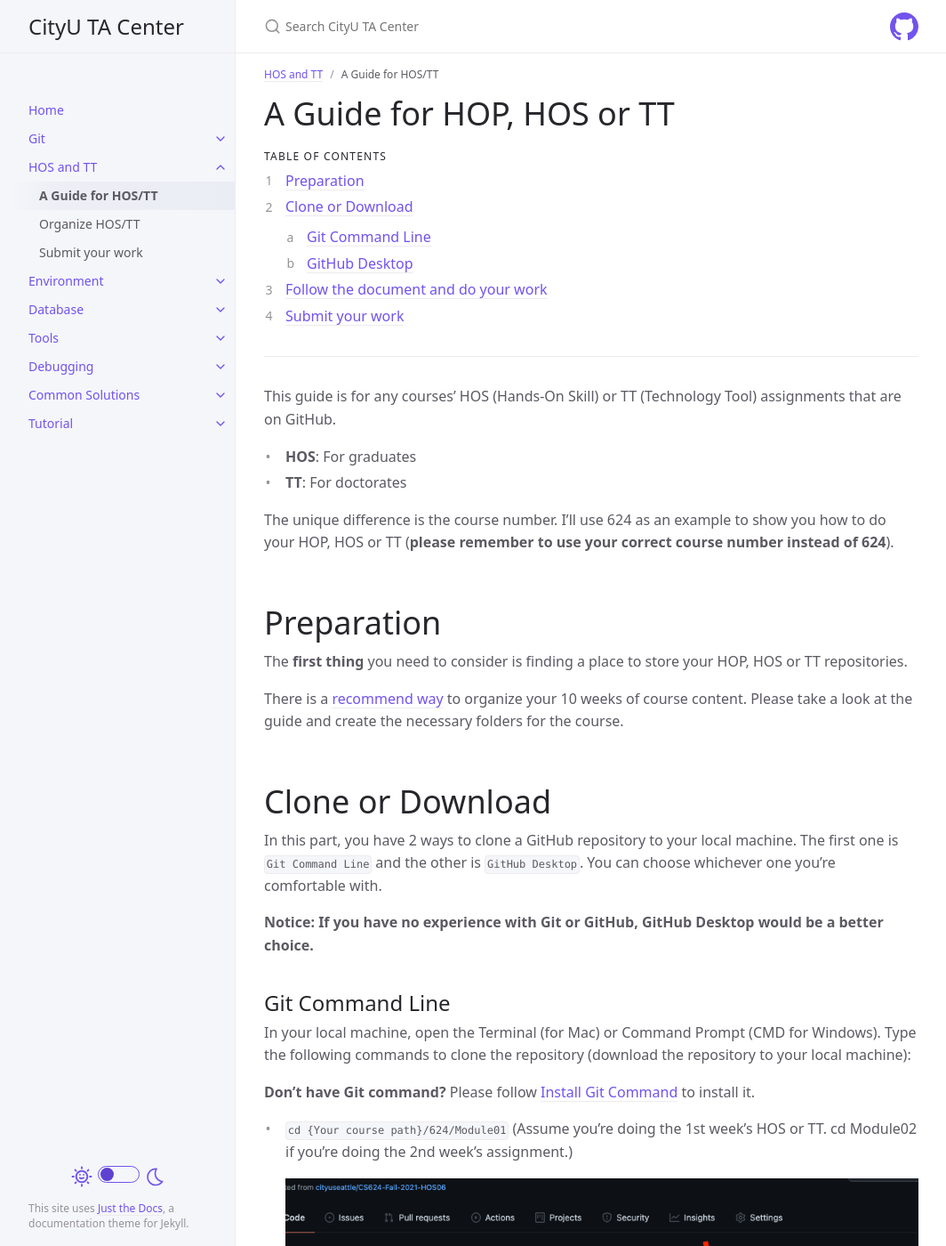
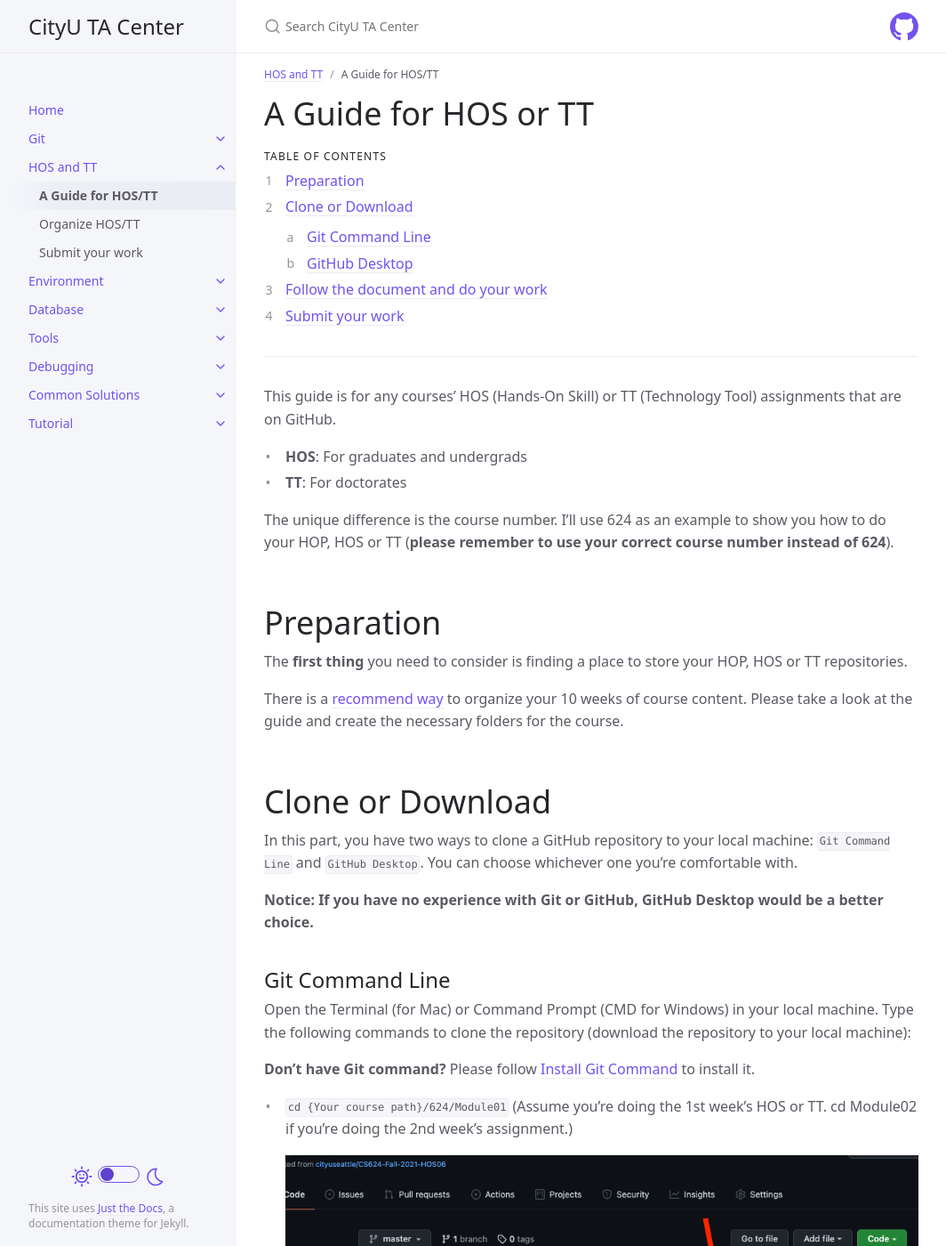
Before and after one commit to cityuseattle/cityuseattle.github.io, a Jekyll site: the page built from docs/hoporhos/guide.md, in a window 1280 px wide and 1400 px high. Shown: the whole window at 89% size, without its empty margins (107-1171 px from the left). Built offline with Jekyll 4.4.1, drawn with Linux system fonts in a browser that asks for light colours.

Commit message:
Update guide.md

```diff
--- a/docs/hoporhos/guide.md
+++ b/docs/hoporhos/guide.md
@@ -5,7 +5,7 @@ parent: HOS and TT
 nav_order: 2
 ---
 
-# A Guide for HOP, HOS or TT
+# A Guide for HOS or TT
 {: .no_toc }
 
 ## Table of contents
@@ -19,7 +19,7 @@ nav_order: 2
 
 This guide is for any courses' HOS (Hands-On Skill) or TT (Technology Tool) assignments that are on GitHub.
 
-* **HOS**: For graduates
+* **HOS**: For graduates and undergrads
 * **TT**: For doctorates
 
 The unique difference is the course number. I'll use 624 as an example to show you how to do your HOP, HOS or TT (**please remember to use your correct course number instead of 624**).
@@ -32,19 +32,19 @@ There is a [recommend way]({{ site.baseurl }}{% link docs/hoporhos/organization.
 
 # Clone or Download
 
-In this part, you have 2 ways to clone a GitHub repository to your local machine. The first one is `Git Command Line` and the other is `GitHub Desktop`. You can choose whichever one you're comfortable with.
+In this part, you have two ways to clone a GitHub repository to your local machine: `Git Command Line` and `GitHub Desktop`. You can choose whichever one you're comfortable with.
 
 **Notice: If you have no experience with Git or GitHub, GitHub Desktop would be a better choice.**
 
 ## Git Command Line
 
-In your local machine, open the Terminal (for Mac) or Command Prompt (CMD for Windows). Type the following commands to clone the repository (download the repository to your local machine):
+Open the Terminal (for Mac) or Command Prompt (CMD for Windows) in your local machine. Type the following commands to clone the repository (download the repository to your local machine):
 
 **Don't have Git command?** Please follow [Install Git Command]({{ site.baseurl }}{% link docs/git/install.md %}) to install it.
 
 * `cd {Your course path}/624/Module01` (Assume you're doing the 1st week's HOS or TT. cd Module02 if you're doing the 2nd week's assignment.)
 
-  ![HOP and HOS organized sturcture](/assets/images/hoporhos/guide/hos-readme-sample.png)
+  ![HOP andHOS organized sturcture](/assets/images/hoporhos/guide/hos-readme-sample.png)
 
 * `git clone [URL]` (to download this GitHub repository to your local machine, **replace `[URL]` with the actual url of your repository**. Use the copy icon to copy the repository `[URL]`.
 
```
